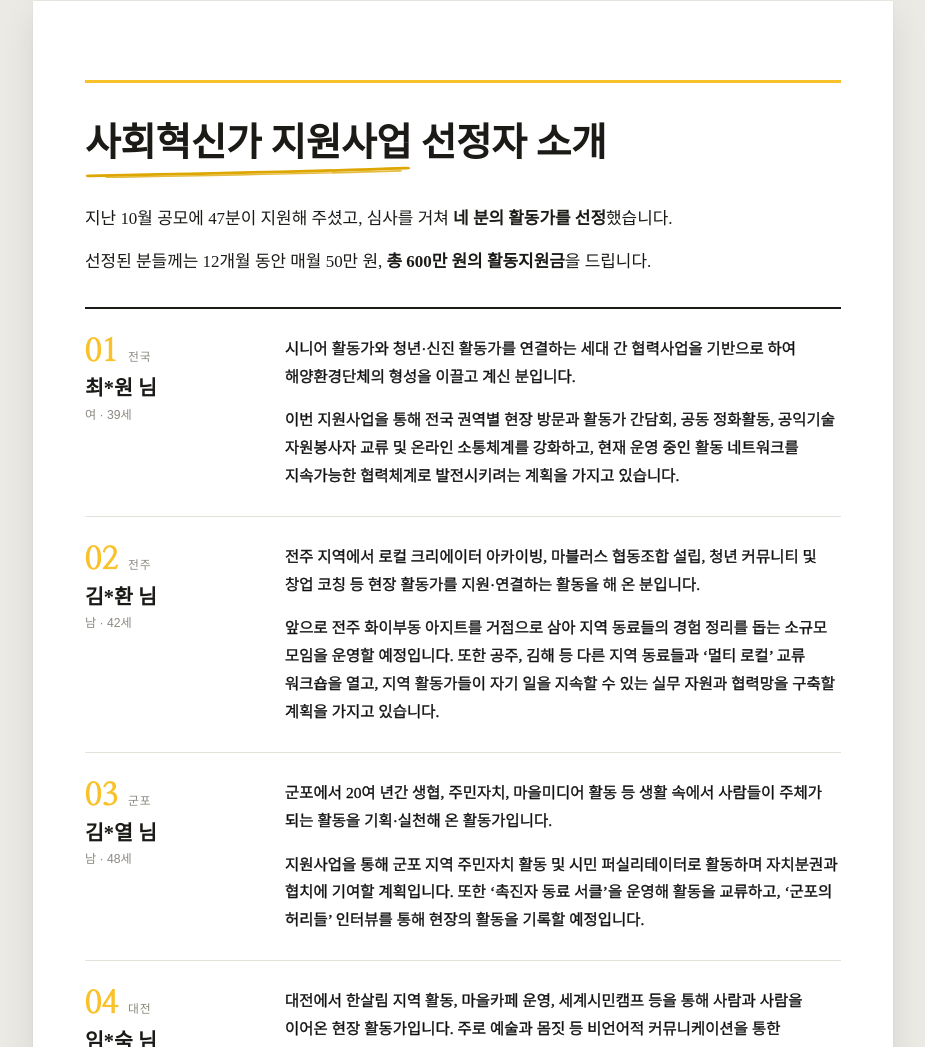
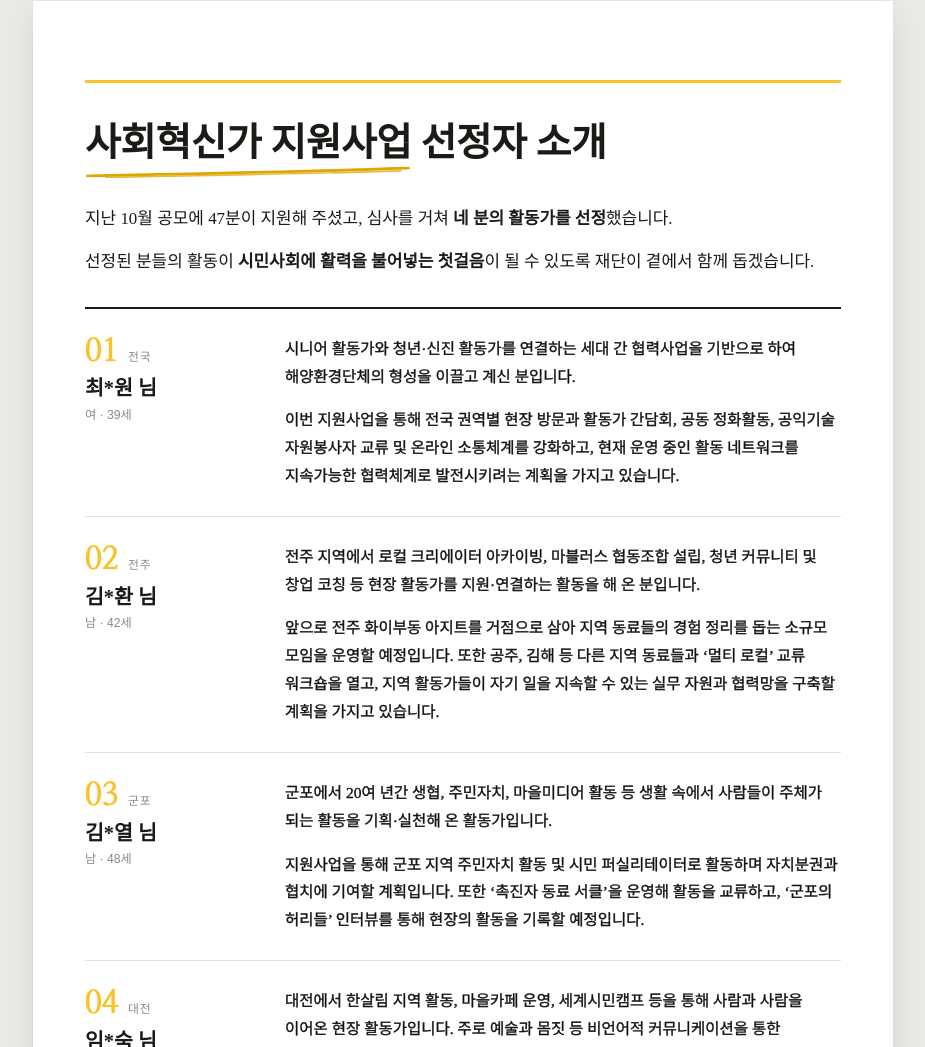
Before and after one commit to with-pws/26.11, a plain HTML site: page index.html in a window 1280 px wide. Shown: the part 3249-4296 px from the top of the page, without its empty margins (177-1102 px from the left). Drawn offline with Linux system fonts and the light colour scheme; a web font is replaced by a local one.

Commit message:
3면 도입 둘째 문장 수정
Co-Authored-By: Claude Opus 5.5 <noreply@anthropic.com>
Claude-Session: https://claude.ai/code/session_01AF5EUTDo6w4hXyDro1sJaF

```diff
--- a/index.html
+++ b/index.html
@@ -832,7 +832,7 @@
     <section class="news">
       <div class="prose">
         <p>지난 10월 공모에 47분이 지원해 주셨고, 심사를 거쳐 <strong>네 분의 활동가를 선정</strong>했습니다.</p>
-        <p>선정된 분들께는 12개월 동안 매월 50만 원, <strong>총 600만 원의 활동지원금</strong>을 드립니다.</p>
+        <p>선정된 분들의 활동이 <strong>시민사회에 활력을 불어넣는 첫걸음</strong>이 될 수 있도록 재단이 곁에서 함께 돕겠습니다.</p>
       </div>
       <div class="sel-grid rise">
         <div class="sel">
```
